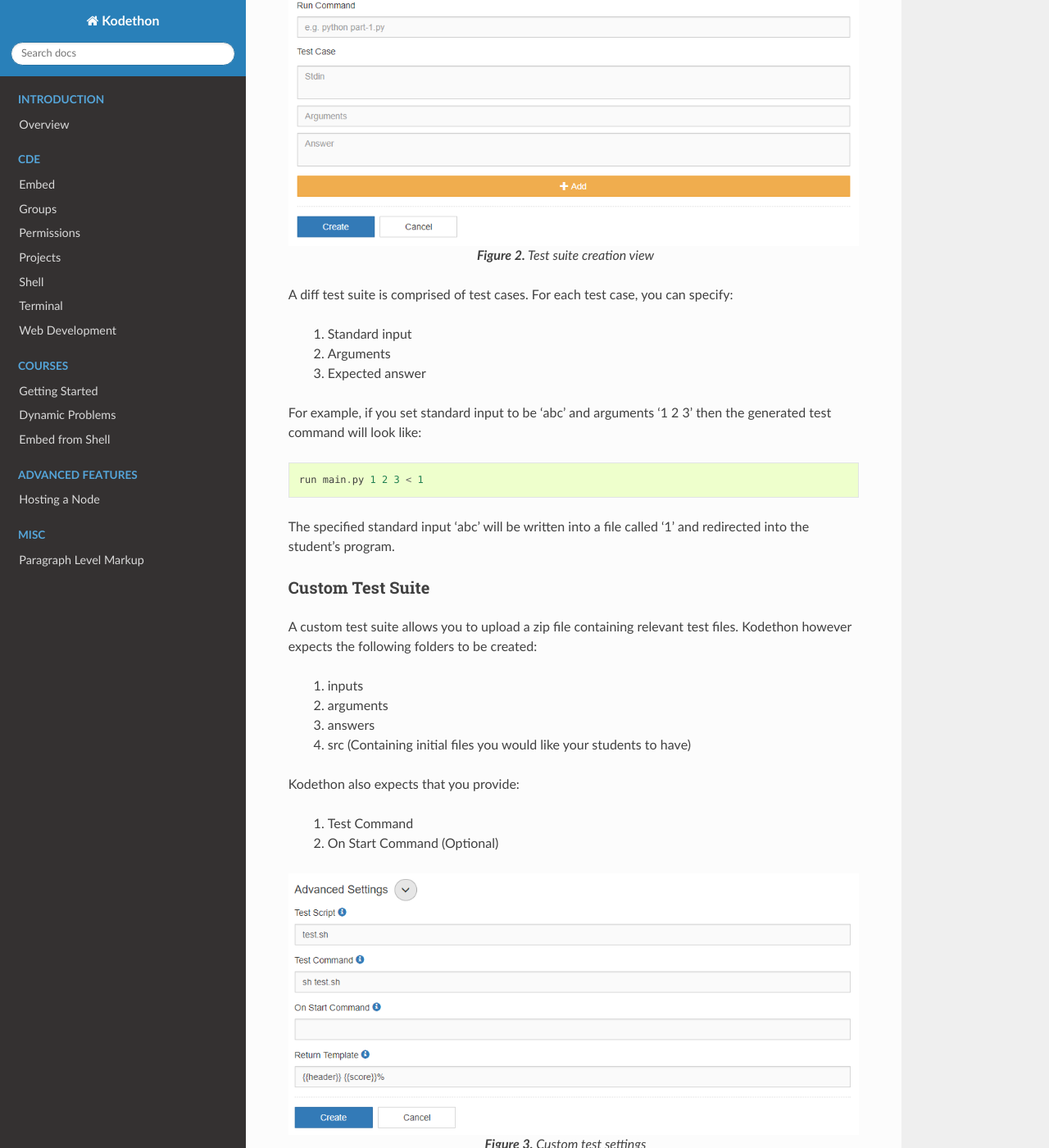
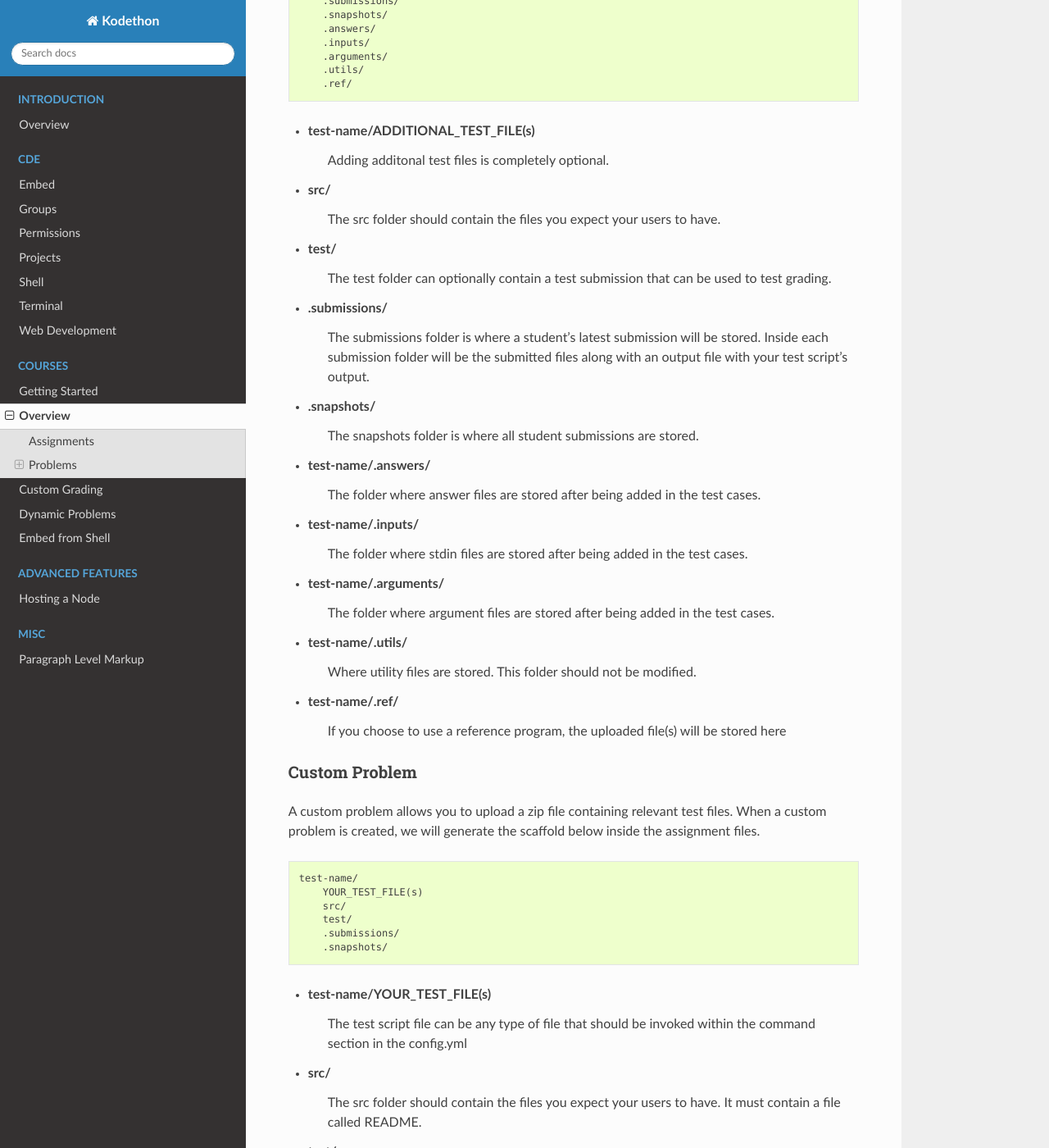
Before and after one commit to kodethon/Docs, a Sphinx documentation site: the page built from source/courses/overview.rst, in a window 1280 px wide and 1400 px high, scrolled down 2639 px. Shown: the whole window at 82% size. Built offline with Sphinx 7.4.7 and the Read the Docs theme 2.0.0, drawn with Linux system fonts in a browser that asks for light colours; pages that are not in the unit, such as notebooks, are missing from menus; some of the changed text lies outside the part shown.

Commit message:
Rename how_it_works.rst to overview.rst

```diff
--- a/source/courses/overview.rst
+++ b/source/courses/overview.rst
@@ -4,14 +4,6 @@ Overview
 *******************
 
 .. contents:: Table of Contents
-
-Components
-================
-
-A course is comprised of two components:
-
-    1. Assignments
-    2. Test Suites
 
 Assignments
 ================
@@ -29,54 +21,20 @@ Here you can specify:
 
 If you happen to set the start after the current date, students within the course will not be able to see the assignment.
 
-
-Assignment Structure Overview
--------------------
-
-
-.. code-block:: yaml
-
-    .submissions/
-    test-name/
-        src/
-        YOUR_TEST_SCRIPT
-        answers/
-        inputs/
-        arguments/
-        utils/
-
-- src/
-    The src folder should contain the files you expect your users to have. It must contain a file called README.
-
-- .submissions/
-    The submissions folder is where user submissions will be stored.
-    Inside each submission folder will be the submitted files along with an output file with your test script's output.
-
-- test-name/YOUR_TEST_SCRIPT
-    The test script file can be any type of file that should be invoked within the command section in the config.yml
-
-- test-name/answers/
-    The folder where answer files are stored
-
-- test-name/inputs/
-    The folder where stdin files are stored
-
-- test-name/arguments/
-    The folder where argument files are stored
-
-- test-name/utils/
-    Where utility files are stored.
-
-Test Suites
+Problems
 ================
 
-An assignment is comprised of one or more test suites. Currently Kodethon supports 2 types of test suites:
+We currently support three types of problems:
 
     1. Diff
     2. Custom
+    3. Multiple Choice
 
-Diff Test Suite
--------------------
+Diff Problem
+------------
+
+Settings
+^^^^^^^^
 
 .. figure:: ../static/courses/test-suite-settings.PNG
     :align: center
@@ -84,12 +42,14 @@ Diff Test Suite
 
     **Figure 2.** Test suite creation view
 
-A diff test suite is comprised of test cases. For each test case, you can specify:
+A diff problem is comprised of test cases. For each test case, you can specify:
 
     1. Standard input
     2. Arguments
     3. Expected answer
+    4. Comment
 
+When a student submits their program for grading, Kodethon will generate a test script based on the problem settings.
 For example, if you set standard input to be 'abc' and arguments '1 2 3' then the generated test command will look like:
 
 ::
@@ -98,22 +58,88 @@ For example, if you set standard input to be 'abc' and arguments '1 2 3' then th
 
 The specified standard input 'abc' will be written into a file called '1' and redirected into the student's program.
 
+Structure
+^^^^^^^^^
 
-Custom Test Suite
--------------------
+When a diff problem is created, we will generate the scaffold below inside the assignment files.
 
-A custom test suite allows you to upload a zip file containing relevant test files.
-Kodethon however expects the following folders to be created:
+.. code-block:: yaml
 
-    1. inputs
-    2. arguments
-    3. answers
-    4. src (Containing initial files you would like your students to have)
+    .submissions/
+    test-name/
+        ADDITIONAL_TEST_FILE(s)
+        src/
+        test/
+        .submissions/
+        .snapshots/
+        .answers/
+        .inputs/
+        .arguments/
+        .utils/
+        .ref/
 
-Kodethon also expects that you provide:
+- test-name/ADDITIONAL_TEST_FILE(s)
+    Adding additonal test files is completely optional.
 
-    1. Test Command
-    2. On Start Command (Optional)
+- src/
+    The src folder should contain the files you expect your users to have.
+
+- test/
+    The test folder can optionally contain a test submission that can be used to test grading.
+
+- .submissions/
+    The submissions folder is where a student's latest submission will be stored.
+    Inside each submission folder will be the submitted files along with an output file with your test script's output.
+
+- .snapshots/
+    The snapshots folder is where all student submissions are stored.
+
+- test-name/.answers/
+    The folder where answer files are stored after being added in the test cases.
+
+- test-name/.inputs/
+    The folder where stdin files are stored after being added in the test cases.
+
+- test-name/.arguments/
+    The folder where argument files are stored after being added in the test cases.
+
+- test-name/.utils/
+    Where utility files are stored. This folder should not be modified.
+
+- test-name/.ref/
+    If you choose to use a reference program, the uploaded file(s) will be stored here
+
+Custom Problem
+--------------
+
+A custom problem allows you to upload a zip file containing relevant test files.
+When a custom problem is created, we will generate the scaffold below inside the assignment files.
+
+.. code-block:: yaml
+
+    test-name/
+        YOUR_TEST_FILE(s)
+        src/
+        test/
+        .submissions/
+        .snapshots/
+
+- test-name/YOUR_TEST_FILE(s)
+    The test script file can be any type of file that should be invoked within the command section in the config.yml
+
+- src/
+    The src folder should contain the files you expect your users to have. It must contain a file called README.
+
+- test/
+    The test folder can optionally contain a test submission that can be used to test grading.
+
+- .submissions/
+    The submissions folder is where a student's latest submission will be stored.
+    Inside each submission folder will be the submitted files along with an output file with your test script's output.
+
+- .snapshots/
+    The snapshots folder is where all student submissions are stored.
+
 
 .. figure:: ../static/courses/custom-test-suite.PNG
     :align: center
--- a/source/index.rst
+++ b/source/index.rst
@@ -31,8 +31,8 @@ As a new user, a good starting point is our FAQ at https://support.kodethon.com/
     :glob:
 
     courses/getting_started
-    courses/how_it_works
-    courses/grading
+    courses/overview
+    courses/custom_grading
     courses/dynamic_problems
     courses/embed_via_shell
 
```
